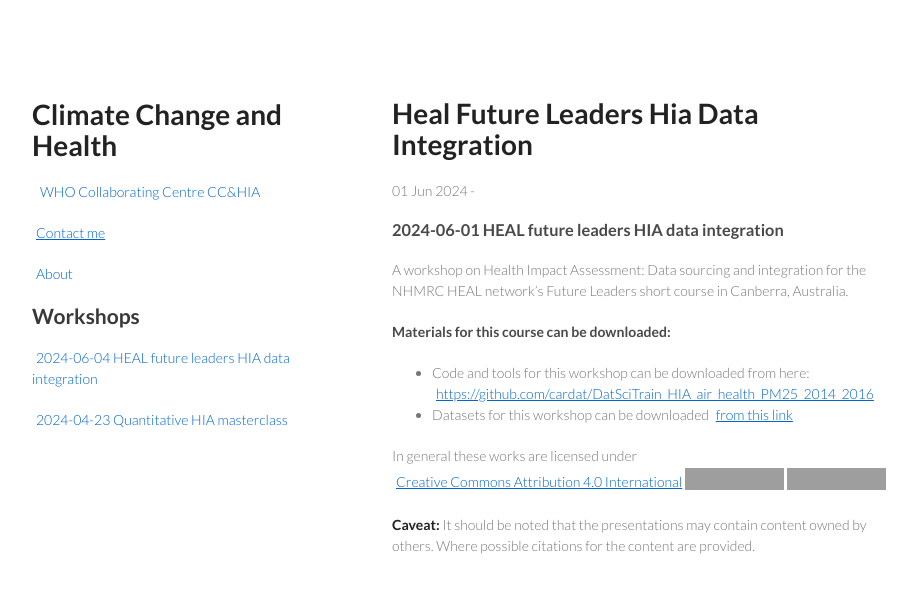
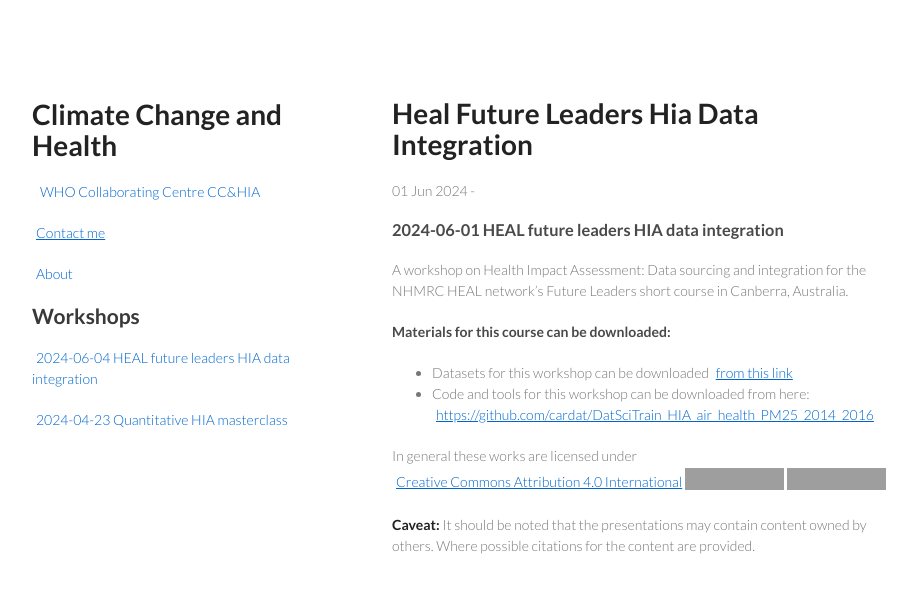
Before and after one commit to climate-change-and-health/workshops, a Jekyll site: the page built from _posts/2024-06-01-heal-future-leaders-hia-data-integration.md, in a window 1280 px wide, cut to the strip 0-593 px from the top of the page. Shown: the whole strip, without its empty margins (178-1095 px from the left). Built offline with Jekyll 4.4.1, drawn with Linux system fonts in a browser that asks for light colours; grey boxes are pictures that could not be loaded.

Commit message:
change sequence

```diff
--- a/_posts/2024-06-01-heal-future-leaders-hia-data-integration.md
+++ b/_posts/2024-06-01-heal-future-leaders-hia-data-integration.md
@@ -10,8 +10,8 @@ A workshop on Health Impact Assessment: Data sourcing and integration for the NH
 
 
 #### Materials for this course can be downloaded:
+- Datasets for this workshop can be downloaded [from this link](https://cloud.car-dat.org/index.php/s/pNQykCrqNmfMGns)
 - Code and tools for this workshop can be downloaded from here: [https://github.com/cardat/DatSciTrain_HIA_air_health_PM25_2014_2016](https://github.com/cardat/DatSciTrain_HIA_air_health_PM25_2014_2016)
-- Datasets for this workshop can be downloaded [from this link](https://cloud.car-dat.org/index.php/s/pNQykCrqNmfMGns)
 
 
 
```
